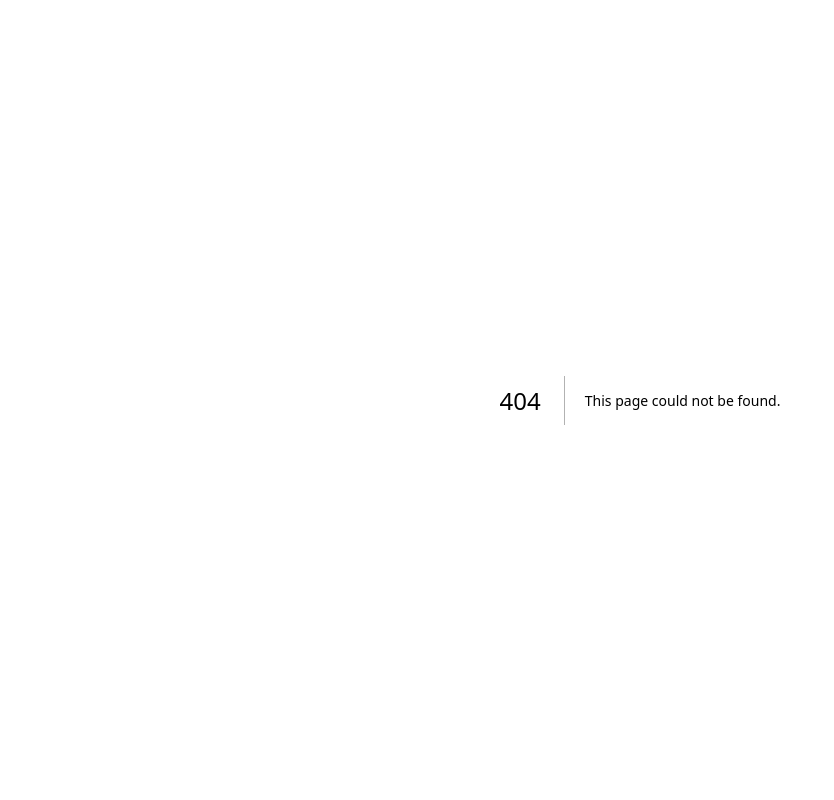
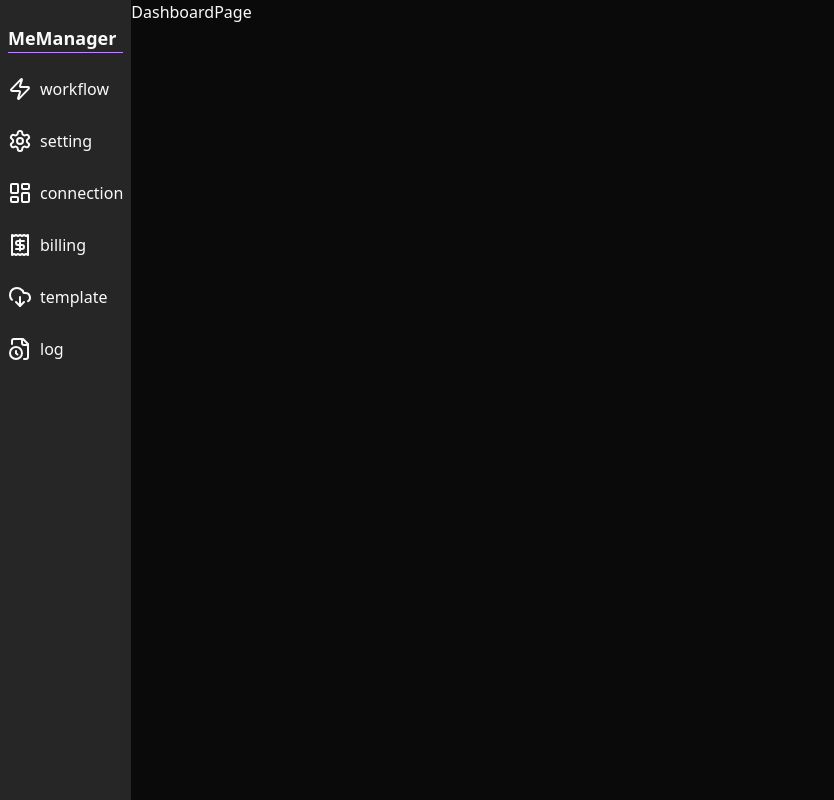
Before and after one commit to Min5407/project-manager, a Next.js app: page /dashboard in a window 1280 px wide. Before the commit this address had no page. Shown: the whole page, without its empty margins (0-834 px from the left). Built offline with nearby package versions, Linux system fonts and the light colour scheme.

Commit message:
feat: add side bar

```diff
--- a/src/app/(home)/final_section/index.tsx
+++ b/src/app/(home)/final_section/index.tsx
@@ -14,7 +14,7 @@ const FinalSection = () => {
       </p>
 
       <div className='my-6 text-center'>
-        <Button asChild size='lg' className='bg-purple-500 text-lg text-white'>
+        <Button asChild size='lg' className='bg-purple-500 text-lg text-white hover:bg-purple-400'>
           <Link href='/dashboard'>
             <Workflow className='mr-2 inline-block' /> Get Started
           </Link>
--- /dev/null
+++ b/src/app/(private)/dashboard/page.tsx
@@ -0,0 +1,5 @@
+const DashboardPage = () => {
+  return <div>DashboardPage</div>;
+};
+
+export default DashboardPage;
--- /dev/null
+++ b/src/app/(private)/layout.tsx
@@ -0,0 +1,14 @@
+import Sidebar from '@/components/sidebar';
+
+export default function PrivateLayout({
+  children,
+}: Readonly<{
+  children: React.ReactNode;
+}>) {
+  return (
+    <div className='z-[1] flex flex-1'>
+      <Sidebar />
+      <div className='w-full'>{children}</div>
+    </div>
+  );
+}
--- /dev/null
+++ b/src/app/(private)/workflow/page.tsx
@@ -0,0 +1,5 @@
+const WorkflowPage = () => {
+  return <div>WorkflowPage</div>;
+};
+
+export default WorkflowPage;
--- /dev/null
+++ b/src/components/sidebar/index.tsx
@@ -0,0 +1,18 @@
+import Link from 'next/link';
+import MenuOptions from './menu_options';
+
+const Sidebar = () => {
+  return (
+    <aside className='bg-neutral-800 px-2 py-6'>
+      <h1 className='border-b border-b-purple-400 text-lg font-bold'>
+        <Link href='/dashboard'>MeManager</Link>
+      </h1>
+
+      <nav className='mt-6'>
+        <MenuOptions />
+      </nav>
+    </aside>
+  );
+};
+
+export default Sidebar;
--- /dev/null
+++ b/src/components/sidebar/menu_options/index.tsx
@@ -0,0 +1,63 @@
+'use client';
+
+import { cn } from '@/lib/utils';
+import { CloudDownload, FileClock, LayoutDashboard, Receipt, Settings, Zap } from 'lucide-react';
+import Link from 'next/link';
+import { usePathname } from 'next/navigation';
+
+const options = [
+  {
+    name: 'workflow',
+    href: '/workflow',
+    icon: <Zap />,
+  },
+  {
+    name: 'setting',
+    href: '/setting',
+    icon: <Settings />,
+  },
+  {
+    name: 'connection',
+    href: '/connection',
+    icon: <LayoutDashboard />,
+  },
+  {
+    name: 'billing',
+    href: '/billing',
+    icon: <Receipt />,
+  },
+  {
+    name: 'template',
+    href: '/template',
+    icon: <CloudDownload />,
+  },
+  {
+    name: 'log',
+    href: '/log',
+    icon: <FileClock />,
+  },
+];
+const MenuOptions = () => {
+  const pathname = usePathname();
+  return (
+    <ul className='flex flex-col items-start gap-7'>
+      {options.map(({ name, href, icon }) => {
+        const isActive = pathname?.includes(href);
+        return (
+          <li
+            key={name}
+            className={cn('hover:text-purple-300', {
+              'text-purple-300': isActive,
+            })}
+          >
+            <Link href={href} className='flex justify-start gap-2 text-left'>
+              {icon} {name}
+            </Link>
+          </li>
+        );
+      })}
+    </ul>
+  );
+};
+
+export default MenuOptions;
```
